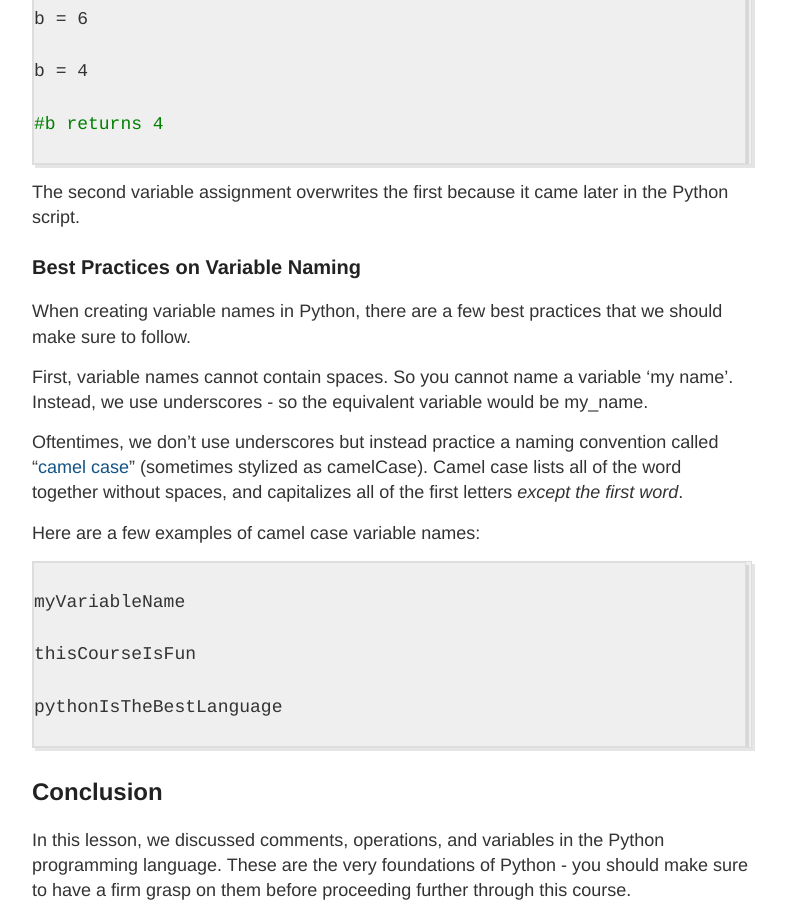
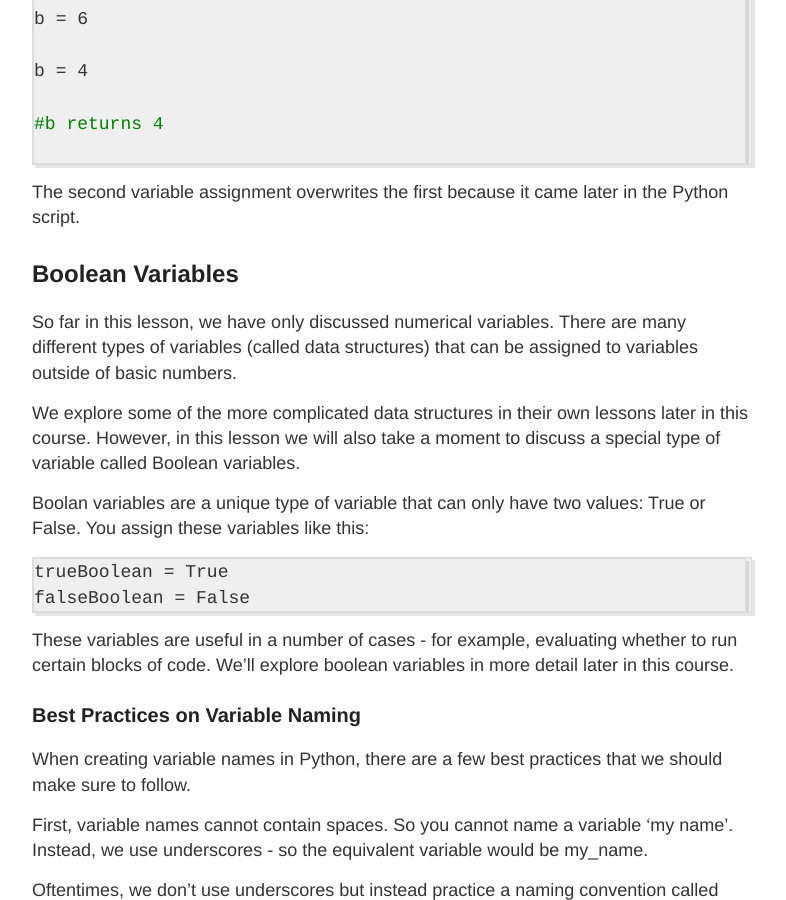
Before and after one commit to rosyberti/website, a Jekyll site: the page built from python-course/python-comments-operations-variables.md, in a window 1280 px wide and 900 px high, scrolled down 7111 px. Shown: the whole window, without its empty margins (248-1034 px from the left). Built offline with Jekyll 4.4.1, drawn with Linux system fonts in a browser that asks for light colours.

Commit message:
added section on booleans

````diff
--- a/python-course/python-comments-operations-variables.md
+++ b/python-course/python-comments-operations-variables.md
@@ -305,6 +305,20 @@ b = 4
 
 The second variable assignment overwrites the first because it came later in the Python script.
 
+## Boolean Variables
+
+So far in this lesson, we have only discussed numerical variables. There are many different types of variables (called data structures) that can be assigned to variables outside of basic numbers.
+
+We explore some of the more complicated data structures in their own lessons later in this course. However, in this lesson we will also take a moment to discuss a special type of variable called Boolean variables.
+
+Boolan variables are a unique type of variable that can only have two values: True or False. You assign these variables like this:
+
+```python
+trueBoolean = True
+falseBoolean = False
+```
+These variables are useful in a number of cases - for example, evaluating whether to run certain blocks of code. We'll explore boolean variables in more detail later in this course.
+
 ### Best Practices on Variable Naming
 
 When creating variable names in Python, there are a few best practices that we should make sure to follow.
````
